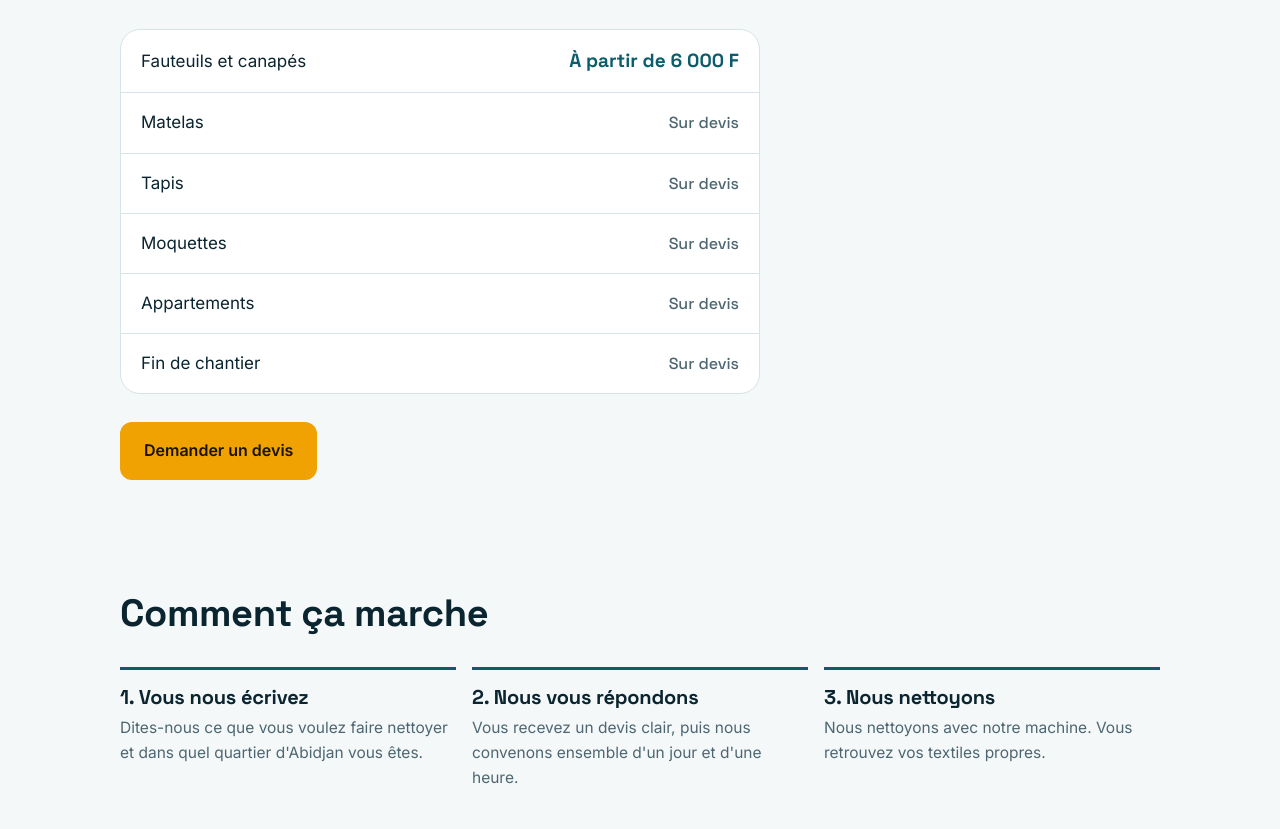
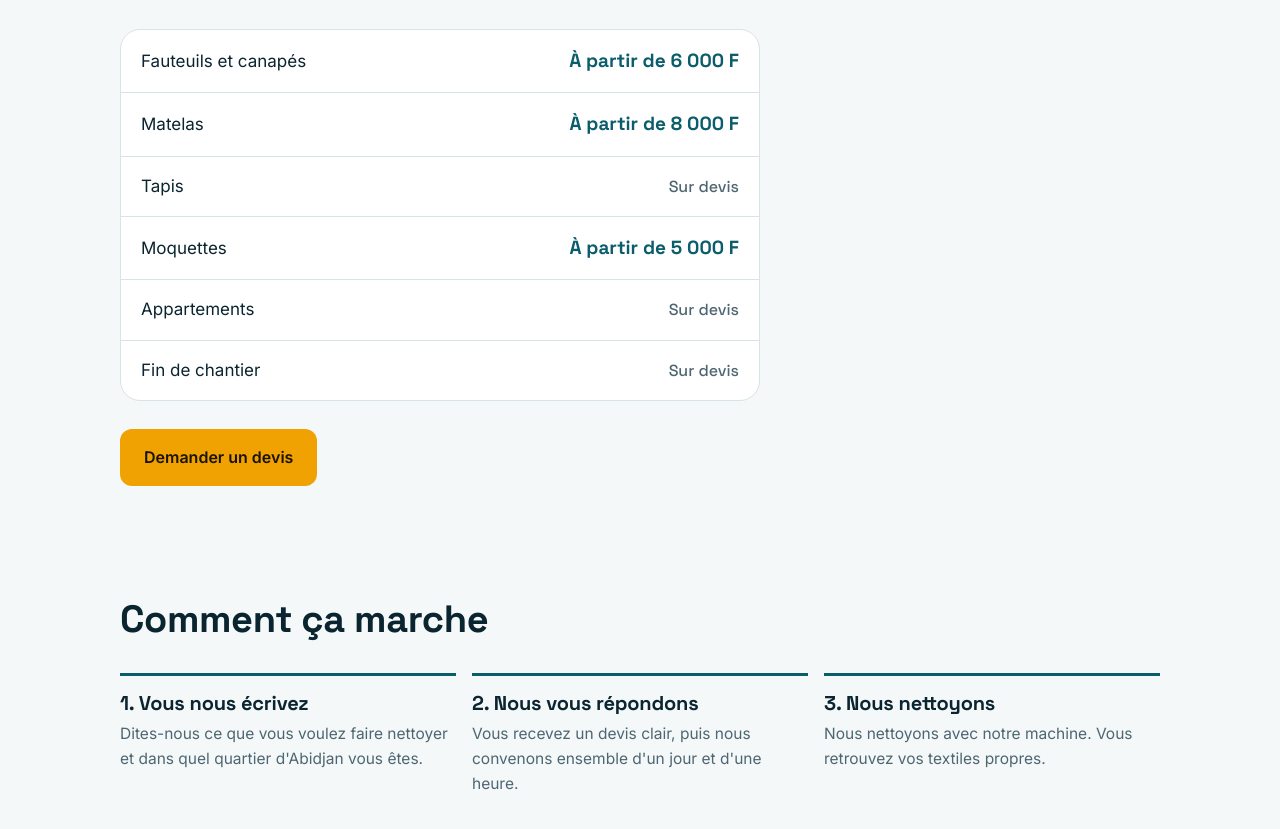
Before and after one commit to impeccable-serviceips/ips-nettoyage, a plain HTML site: page index.html in a window 1280 px wide. Shown: the part 1493-2322 px from the top of the page. Drawn offline with Linux system fonts and the light colour scheme.

Commit message:
Add files via upload

```diff
--- a/index.html
+++ b/index.html
@@ -206,9 +206,9 @@
       </div>
       <div class="prix">
         <div class="ligne"><span>Fauteuils et canapés</span><b>À partir de 6 000 F</b></div>
-        <div class="ligne"><span>Matelas</span><b class="devis">Sur devis</b></div>
+        <div class="ligne"><span>Matelas</span><b>À partir de 8 000 F</b></div>
         <div class="ligne"><span>Tapis</span><b class="devis">Sur devis</b></div>
-        <div class="ligne"><span>Moquettes</span><b class="devis">Sur devis</b></div>
+        <div class="ligne"><span>Moquettes</span><b>À partir de 5 000 F</b></div>
         <div class="ligne"><span>Appartements</span><b class="devis">Sur devis</b></div>
         <div class="ligne"><span>Fin de chantier</span><b class="devis">Sur devis</b></div>
       </div>
```
